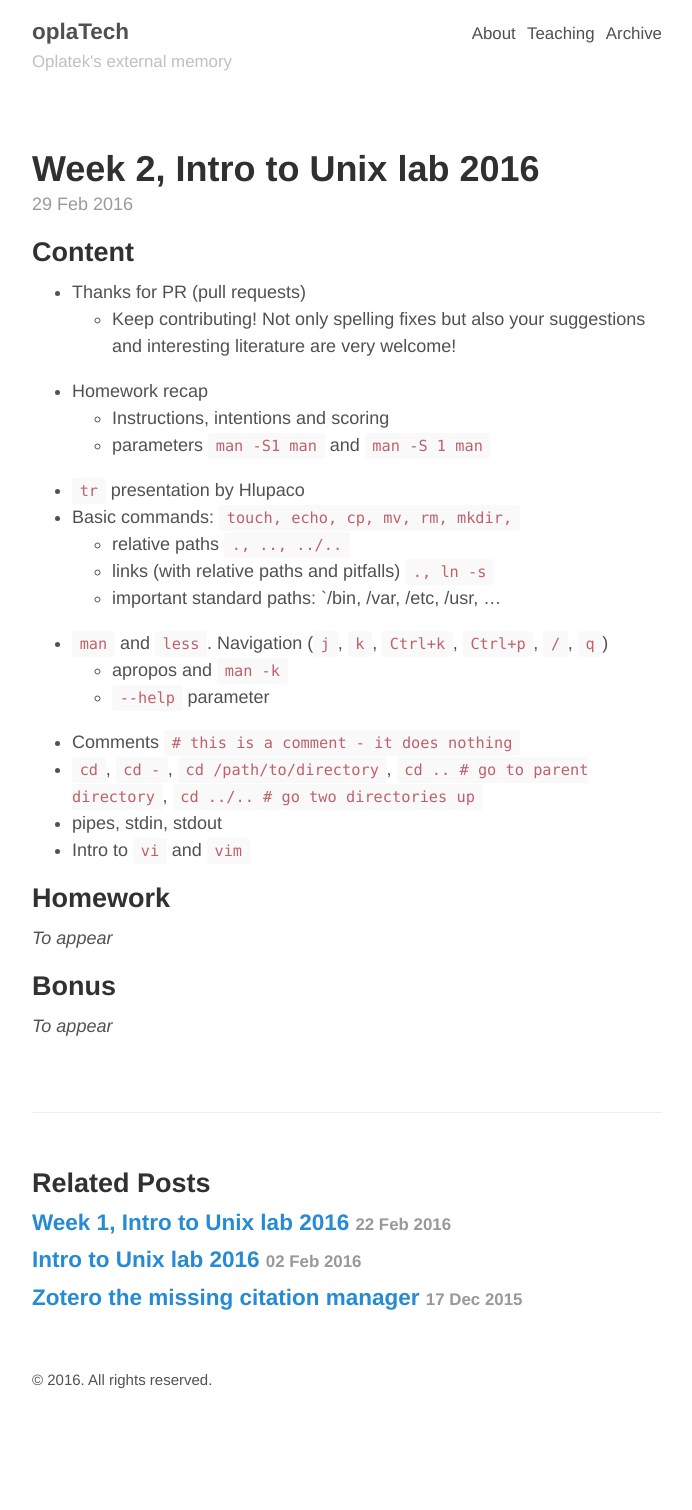
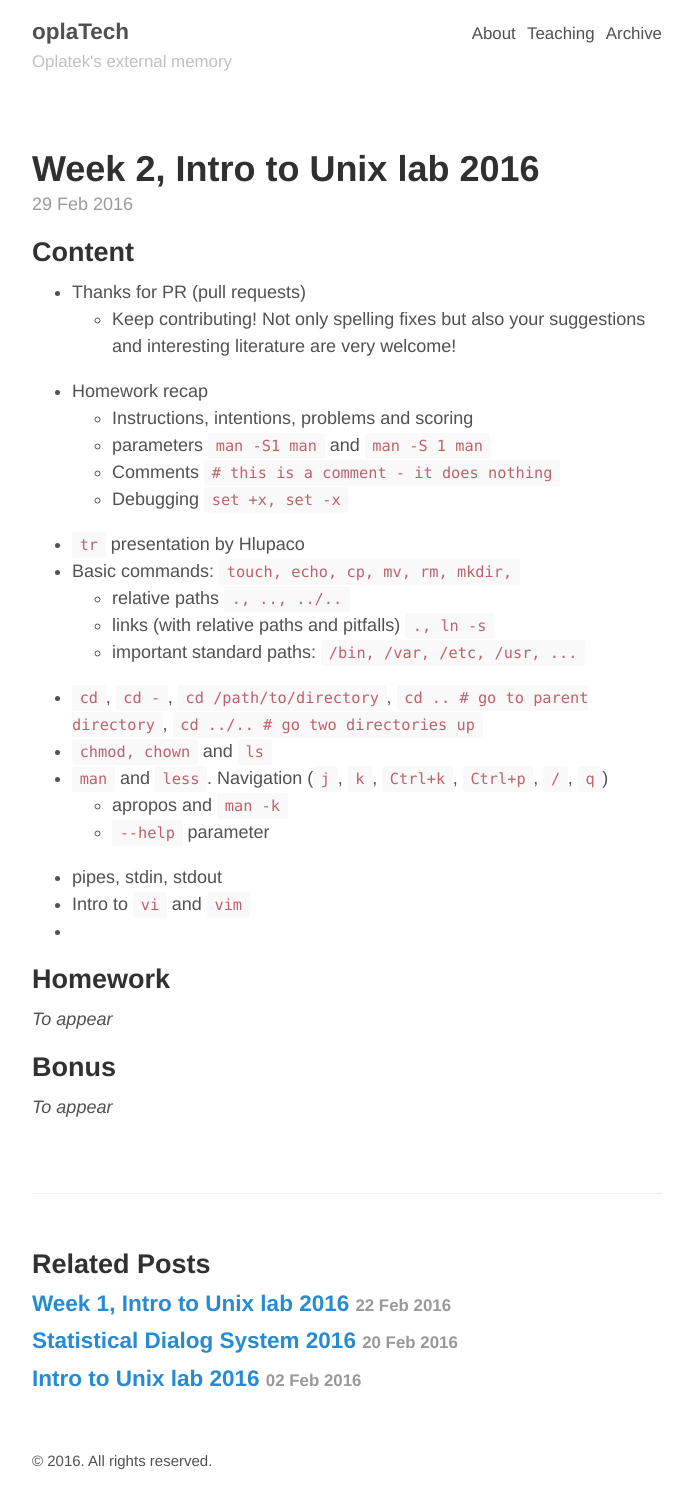
Before and after one commit to oplatek/oplatek.github.io, a Jekyll site: the page built from _posts/2016-02-29-unix-week-2.md, in a window 1280 px wide. Shown: the whole page, without its empty margins (293-985 px from the left). Built offline with Jekyll 4.4.1, drawn with Linux system fonts in a browser that asks for light colours; before the commit the page ends 1429 px from its top, so only the background shows below that.

Commit message:
add sds lab stub

```diff
--- a/_posts/2016-02-29-unix-week-2.md
+++ b/_posts/2016-02-29-unix-week-2.md
@@ -9,20 +9,23 @@
 - Thanks for PR (pull requests)
     - Keep contributing! Not only spelling fixes but also your suggestions and interesting literature are very welcome!
 - Homework recap
-    - Instructions, intentions and scoring
+    - Instructions, intentions, problems and scoring
     - parameters `man -S1 man` and `man -S 1 man`
+    - Comments `# this is a comment - it does nothing`
+    - Debugging `set +x, set -x`
 - `tr` presentation by Hlupaco
 - Basic commands: `touch, echo, cp, mv, rm, mkdir, `
     - relative paths `., .., ../..`
     - links (with relative paths and pitfalls) `., ln -s`
-    - important standard paths: `/bin, /var, /etc, /usr, ...
+    - important standard paths: `/bin, /var, /etc, /usr, ...`
+- `cd`, `cd -`, `cd /path/to/directory`, `cd ..  # go to parent directory`, `cd ../.. # go two directories up`
+- `chmod, chown` and `ls`
 - `man` and `less`. Navigation (`j`, `k`, `Ctrl+k`, `Ctrl+p`, `/`, `q`)
     - apropos and `man -k`
     - `--help` parameter
-- Comments `# this is a comment - it does nothing`
-- `cd`, `cd -`, `cd /path/to/directory`, `cd ..  # go to parent directory`, `cd ../.. # go two directories up`
 - pipes, stdin, stdout
 - Intro to `vi` and `vim`
+-
 
 ## Homework
 *To appear*
--- a/teaching.md
+++ b/teaching.md
@@ -11,3 +11,7 @@
 
 ## Labs for Introduction to Unix (shell)
 - [Labs 2016 summer](/2016/02/02/labs-unix/)
+
+
+## Labs for Statistical Dialog Systems (SDS)
+- [Labs 2016 summer](/2016/02/02/labs-sds/)
```
Also changed, not shown: _posts/2016-02-20-labs-sds.md (added, +33 -0 lines).
